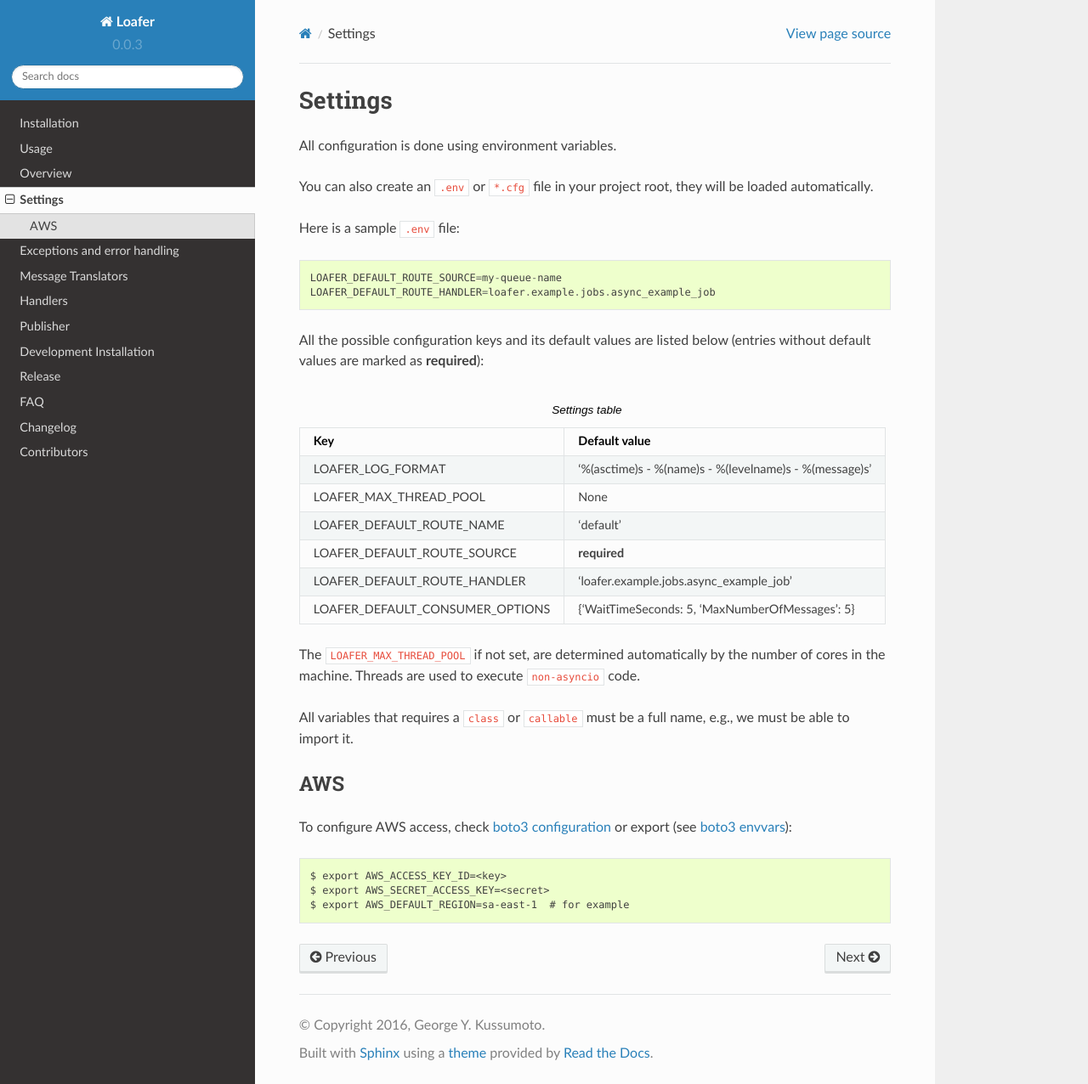
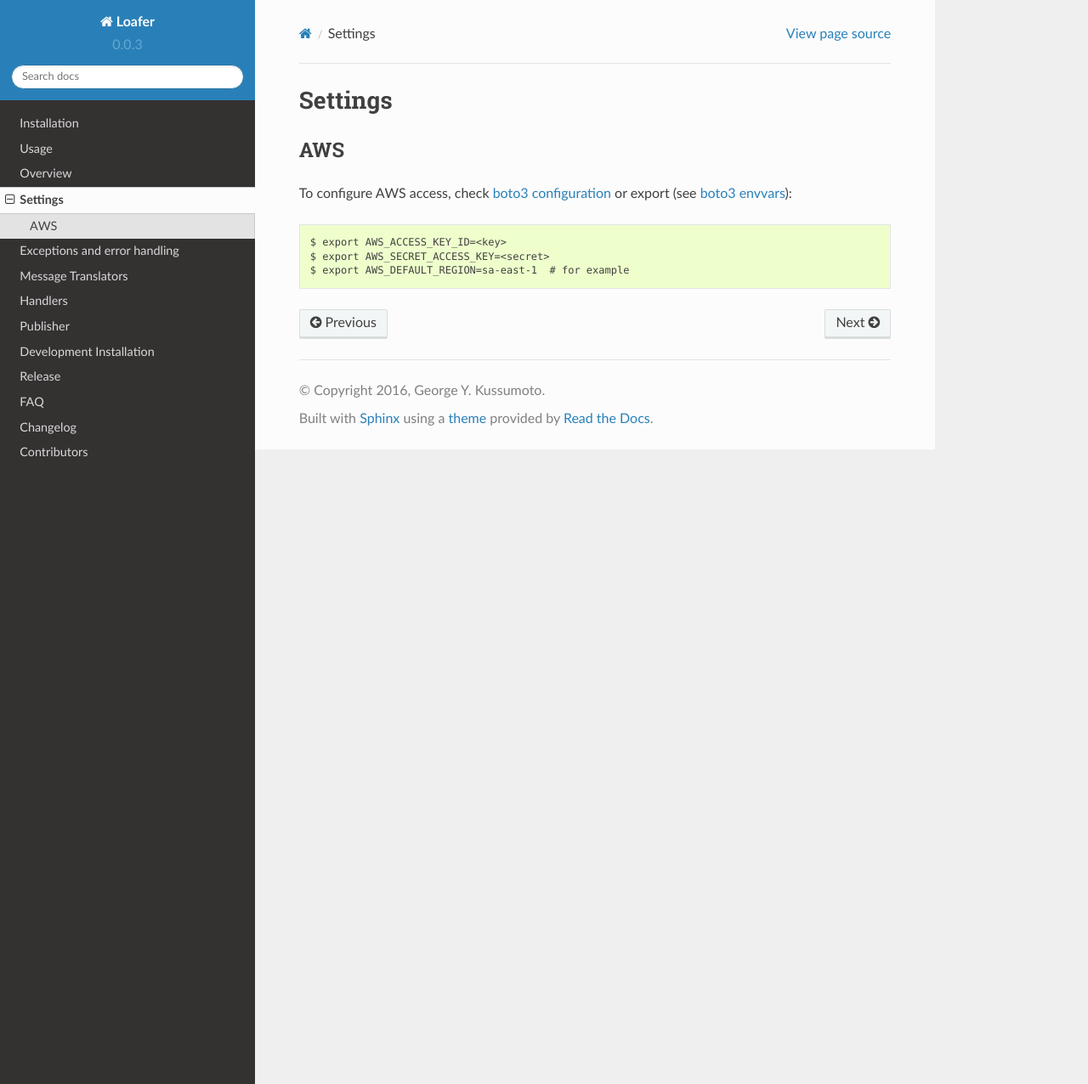
Before and after one commit to georgeyk/loafer, a Sphinx documentation site: the page built from docs/source/settings.rst, in a window 1280 px wide and 1276 px high. Shown: the whole window at 85% size. Built offline with Sphinx 7.4.7 and the Read the Docs theme 2.0.0, drawn with Linux system fonts in a browser that asks for light colours; pages that are not in the unit, such as notebooks, are missing from menus.

Commit message:
Update installation and settings docs

```diff
--- a/docs/source/settings.rst
+++ b/docs/source/settings.rst
@@ -1,45 +1,5 @@
 Settings
 --------
-
-All configuration is done using environment variables.
-
-You can also create an ``.env`` or ``*.cfg`` file in your project root, they
-will be loaded automatically.
-
-Here is a sample ``.env`` file::
-
-    LOAFER_DEFAULT_ROUTE_SOURCE=my-queue-name
-    LOAFER_DEFAULT_ROUTE_HANDLER=loafer.example.jobs.async_example_job
-
-
-All the possible configuration keys and its default values are listed below
-(entries without default values are marked as **required**):
-
-.. list-table:: Settings table
-    :header-rows: 1
-
-    * - Key
-      - Default value
-    * - LOAFER_LOG_FORMAT
-      - '%(asctime)s - %(name)s - %(levelname)s - %(message)s'
-    * - LOAFER_MAX_THREAD_POOL
-      - None
-    * - LOAFER_DEFAULT_ROUTE_NAME
-      - 'default'
-    * - LOAFER_DEFAULT_ROUTE_SOURCE
-      - **required**
-    * - LOAFER_DEFAULT_ROUTE_HANDLER
-      - 'loafer.example.jobs.async_example_job'
-    * - LOAFER_DEFAULT_CONSUMER_OPTIONS
-      - {'WaitTimeSeconds: 5, 'MaxNumberOfMessages': 5}
-
-
-The ``LOAFER_MAX_THREAD_POOL`` if not set, are determined automatically by
-the number of cores in the machine. Threads are used to execute ``non-asyncio``
-code.
-
-All variables that requires a ``class`` or ``callable`` must be a full name, e.g.,
-we must be able to import it.
 
 
 AWS
```
Also changed, not shown: docs/source/quickstart/installation.rst (+0 -13 lines).
